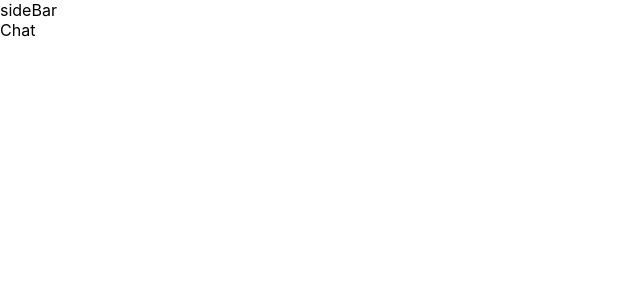
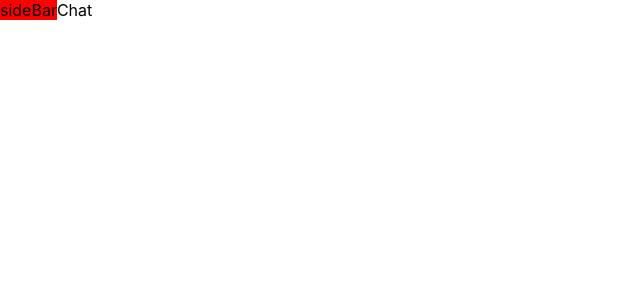
Before and after one commit to sh-misaki/react-firebase-chat, a React (Create React App) app: page /chat in a window 1280 px wide. Shown: the top 300 px of the page, without its empty margins (0-640 px from the left). Built offline with nearby package versions, Linux system fonts and the light colour scheme.

Commit message:
css-module記法

```diff
--- /dev/null
+++ b/src/components/templates/main/index.module.scss
@@ -0,0 +1,7 @@
+.main {
+  display: flex;
+}
+
+.error {
+  background-color: red;
+}
--- a/src/components/templates/main/index.tsx
+++ b/src/components/templates/main/index.tsx
@@ -1,4 +1,5 @@
 import React, { Component } from 'react';
+import styles from './index.module.scss';
 
 type Props = {
 
@@ -7,8 +8,8 @@ type Props = {
 class Chat extends Component<Props> {
   render() {
     return (
-      <div>
-        <div>
+      <div className={styles.main}>
+        <div className={styles.error}>
           sideBar
         </div>
         <div>
```
